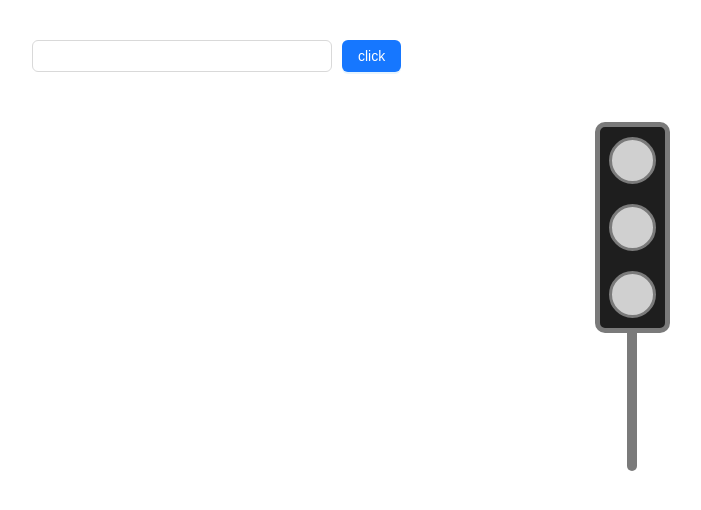
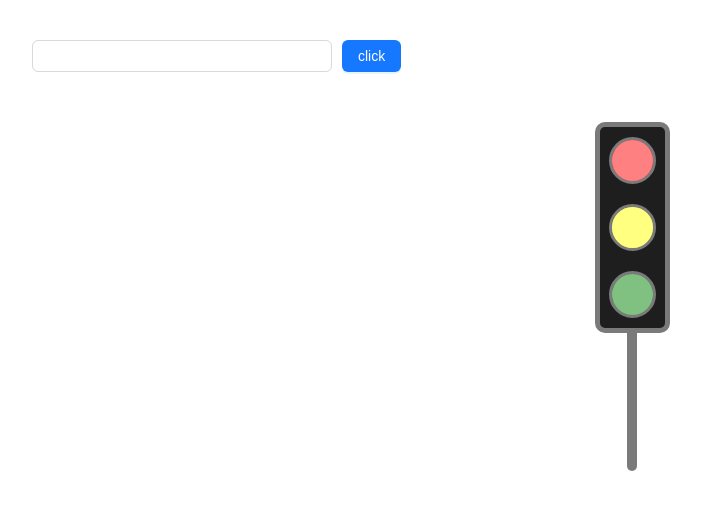
Before and after one commit to ManhAnNguyen/ci88, a React (Vite) app: page / in a window 1280 px wide. Shown: the top 510 px of the page, without its empty margins (8-709 px from the left). Built offline with nearby package versions, Linux system fonts and the light colour scheme; a web font is replaced by a local one.

Commit message:
add day8_lab

```diff
--- a/src/App.css
+++ b/src/App.css
@@ -45,8 +45,20 @@ body{
   height: 47px;
   border-radius: 50%;
   border: 3px solid #7a7a7a;
-  background: #d0d0d0;
+  position: relative;
 
+}
+
+.lights .light::before{
+  content: '';
+  position: absolute;
+  width: 100%;
+  height: 100%;
+  top: 0;
+  left: 0;
+  border-radius: 50%;
+  background: white;
+  opacity: 0.5;
 }
 
 .lights::before{
@@ -60,7 +72,7 @@ body{
   border-radius: 0px 0px 10px 10px;
 }
 
-/* .red{
+.red{
   background-color: red;
 
 }
@@ -71,4 +83,4 @@ body{
 .green{
   background-color: green;
 
-} */
+}
```
